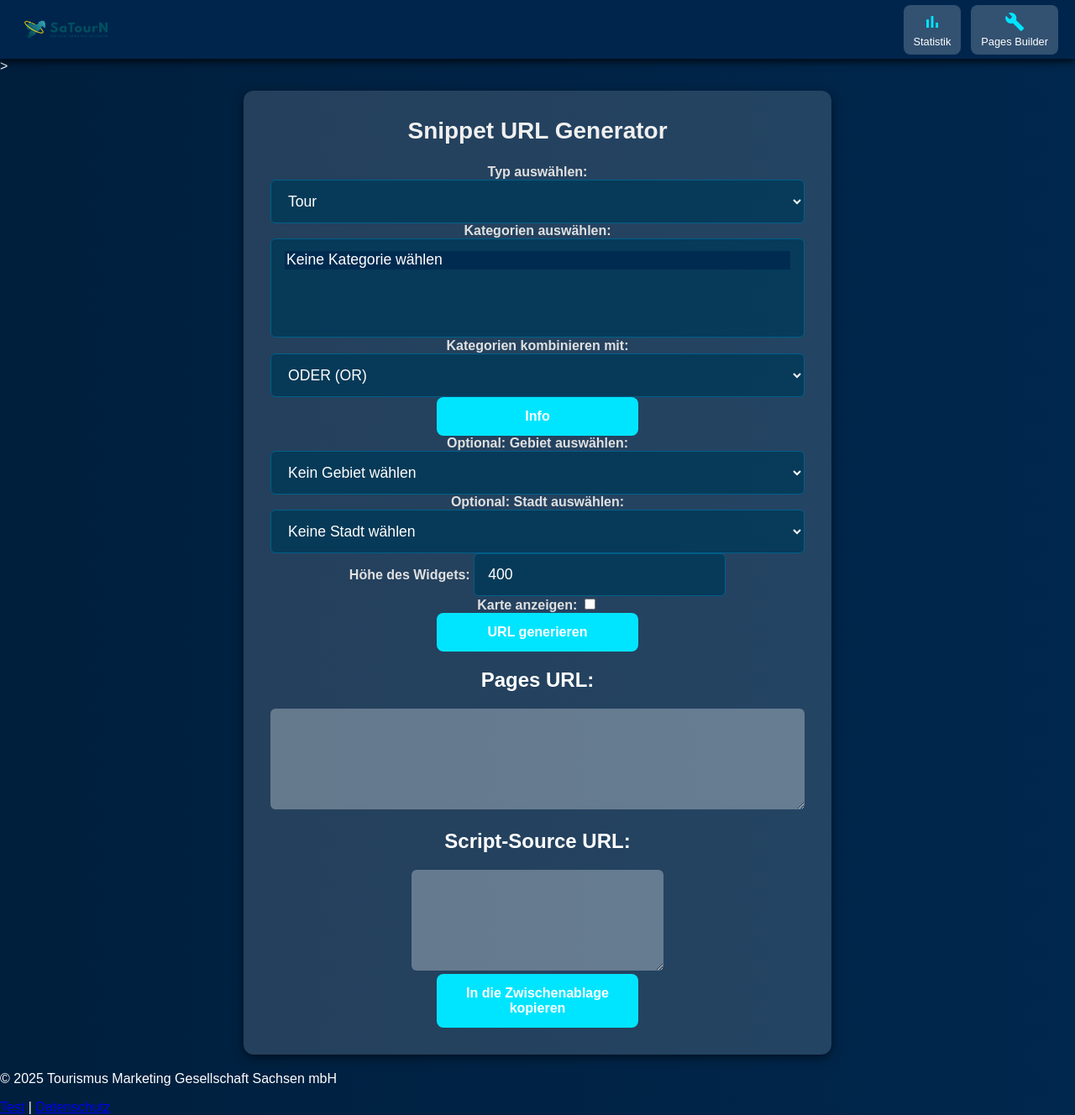
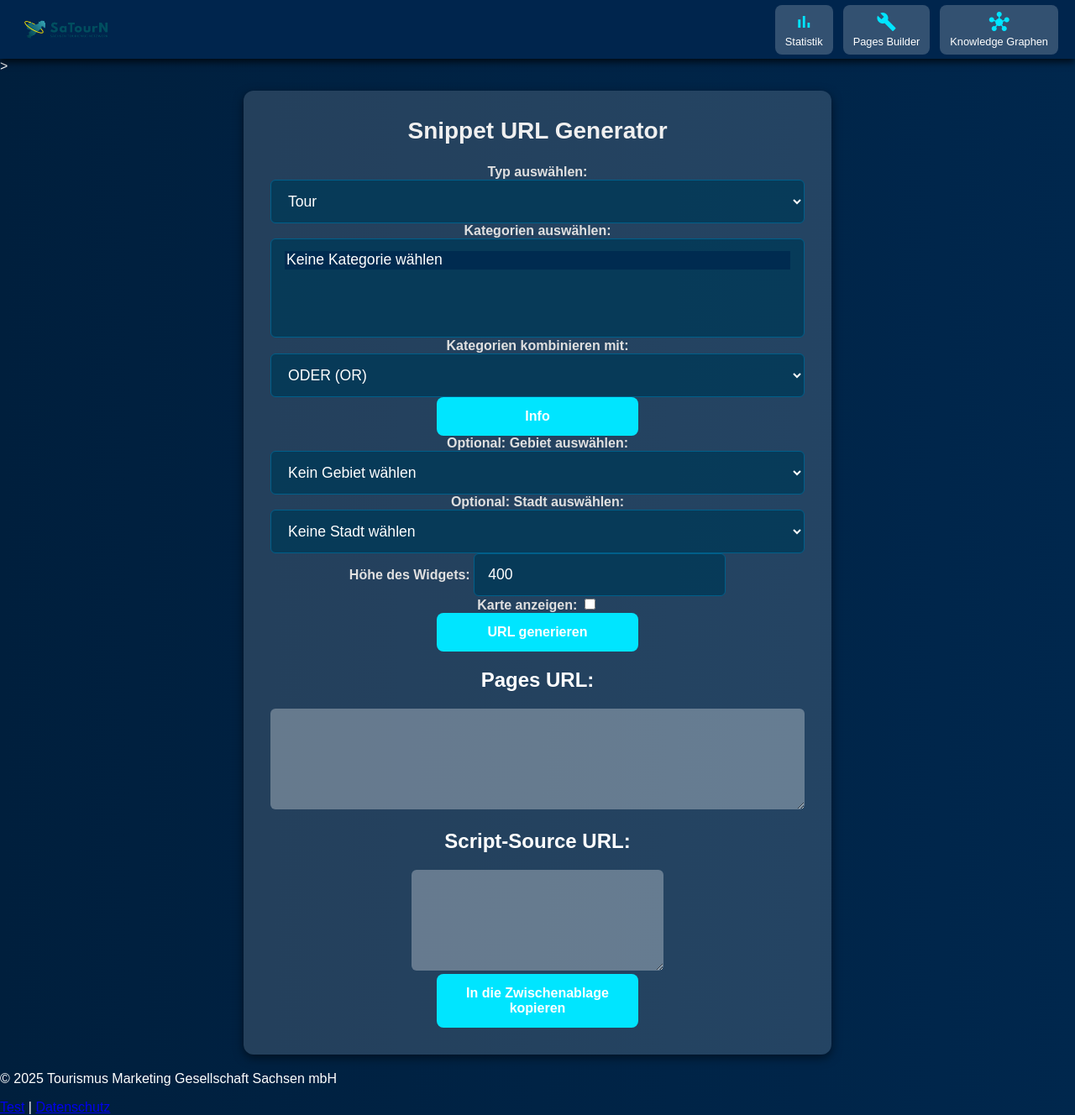
Before and after one commit to Tim-Meyer-TMGS/SaTourN, a Jekyll site: the page built from Pages-Builder/index.html, in a window 1280 px wide and 1328 px high. Shown: the whole window at 84% size. Built offline with Jekyll 4.4.1, drawn with Linux system fonts in a browser that asks for light colours.

Commit message:
Update menu.html

```diff
--- a/_includes/menu.html
+++ b/_includes/menu.html
@@ -1,13 +1,22 @@
 <nav class="menu-container">
   <img class="logo" src="../SaTourN-RGB.png" alt="SaTourN Logo">
   <div class="menu-links">
+    <!-- Statistik -->
     <a href="../Statistik/Index.html" class="menu-item">
       <span class="material-icons menu-icon">bar_chart</span>
       <div class="menu-text">Statistik</div>
     </a>
+
+    <!-- Pages Builder -->
     <a href="../Pages-Builder/index.html" class="menu-item">
       <span class="material-icons menu-icon">build</span>
       <div class="menu-text">Pages Builder</div>
     </a>
+
+    <!-- Knowledge Graphen -->
+    <a href="../Knowledge-Graphen/index.html" class="menu-item">
+      <span class="material-icons menu-icon">hub</span>
+      <div class="menu-text">Knowledge Graphen</div>
+    </a>
   </div>
 </nav>
```
